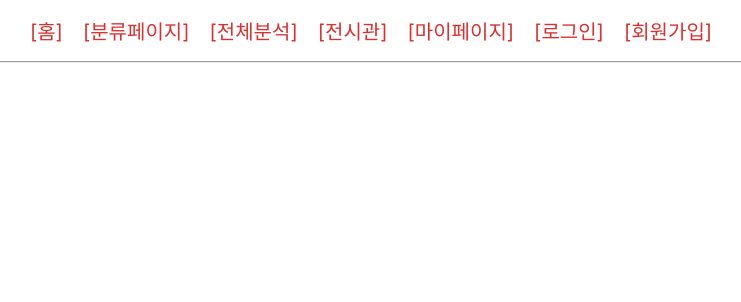
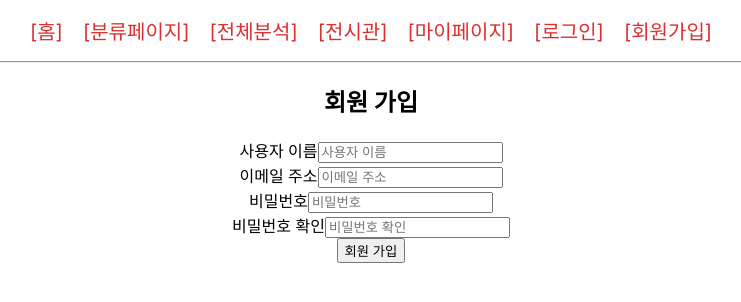
Before and after one commit to bugneet/album-project-app, a React (Create React App) app: page /Signup in a window 1280 px wide. Shown: the top 302 px of the page, without its empty margins (269-1010 px from the left). Built offline with nearby package versions, Linux system fonts and the light colour scheme.

Commit message:
20240122

```diff
--- /dev/null
+++ b/src/components/Login.js
@@ -0,0 +1,71 @@
+import React, { useState } from 'react';
+
+function LoginPage() {
+  const [username, setUsername] = useState('');
+  const [password, setPassword] = useState('');
+  const [error, setError] = useState(null);
+
+  const handleSubmit = async (e) => {
+    e.preventDefault();
+
+    try {
+      const response = await fetch('/login/', {
+        method: 'POST',
+        headers: { 'Content-Type': 'application/json' },
+        body: JSON.stringify({
+          username,
+          password,
+        }),
+      });
+
+      if (response.ok) {
+        const userData = await response.json();
+        console.log('로그인 성공, 사용자 정보:', userData);
+      } else {
+        const errorData = await response.json();
+        setError(errorData.message);
+      }
+    } catch (error) {
+      console.error(error);
+      setError('로그인 중 오류가 발생했습니다.');
+    }
+  };
+
+  return (
+    <div>
+      <h2>로그인</h2>
+
+      {error && <p className="error">{error}</p>}
+
+      <form onSubmit={handleSubmit}>
+        <div className="form-group">
+          <label htmlFor="username">사용자 이름</label>
+          <input
+            type="text"
+            id="username"
+            value={username}
+            onChange={(e) => setUsername(e.target.value)}
+            placeholder="사용자 이름"
+          />
+        </div>
+
+        <div className="form-group">
+          <label htmlFor="password">비밀번호</label>
+          <input
+            type="password"
+            id="password"
+            value={password}
+            onChange={(e) => setPassword(e.target.value)}
+            placeholder="비밀번호"
+          />
+        </div>
+
+        <button type="submit" className="btn btn-primary">
+          로그인
+        </button>
+      </form>
+    </div>
+  );
+}
+
+export default LoginPage;
--- /dev/null
+++ b/src/components/Signup.js
@@ -0,0 +1,110 @@
+import React, { useState } from 'react';
+
+const RegistrationForm = () => {
+  const [username, setUsername] = useState('');
+  const [email, setEmail] = useState('');
+  const [password, setPassword] = useState('');
+  const [confirmPassword, setConfirmPassword] = useState('');
+  const [error, setError] = useState(null);
+
+  const handleRegistration = async (e) => {
+    e.preventDefault();
+
+    if (password !== confirmPassword) {
+      setError('비밀번호가 일치하지 않습니다.');
+      return;
+    }
+
+    try {
+      const response = await fetch('/signup/', {
+        method: 'POST',
+        headers: {
+          'Content-Type': 'application/json',
+        },
+        body: JSON.stringify({
+          username,
+          email,
+          password,
+        }),
+      });
+
+      if (response.ok) {
+        console.log('회원 가입 성공');
+      } else {
+        const errorData = await response.json();
+        setError(errorData.message);
+      }
+    } catch (error) {
+      console.error('회원 가입 요청 중 오류:', error);
+      setError('회원 가입 중 오류가 발생했습니다.');
+    }
+  };
+
+  return (
+    <div>
+      <h2>회원 가입</h2>
+
+      {error && <p className="error">{error}</p>}
+
+      <form onSubmit={handleRegistration}>
+        <div className="form-group">
+          <label htmlFor="username">사용자 이름</label>
+          <input
+            type="text"
+            id="username"
+            name="username"
+            className="form-control"
+            placeholder="사용자 이름"
+            value={username}
+            onChange={(e) => setUsername(e.target.value)}
+          />
+        </div>
+
+        <div className="form-group">
+          <label htmlFor="email">이메일 주소</label>
+          <input
+            type="email"
+            id="email"
+            name="email"
+            className="form-control"
+            placeholder="이메일 주소"
+            value={email}
+            onChange={(e) => setEmail(e.target.value)}
+          />
+        </div>
+
+        <div className="form-group">
+          <label htmlFor="password">비밀번호</label>
+          <input
+            type="password"
+            id="password"
+            name="password"
+            className="form-control"
+            placeholder="비밀번호"
+            value={password}
+            onChange={(e) => setPassword(e.target.value)}
+          />
+        </div>
+
+        <div className="form-group">
+          <label htmlFor="password2">비밀번호 확인</label>
+          <input
+            type="password"
+            id="password2"
+            name="password2"
+            className="form-control"
+            placeholder="비밀번호 확인"
+            value={confirmPassword}
+            onChange={(e) => setConfirmPassword(e.target.value)}
+          />
+        </div>
+
+        <button type="submit" className="btn btn-primary">
+          회원 가입
+        </button>
+      </form>
+    </div>
+  );
+};
+
+export default RegistrationForm;
--- a/src/components/Top.js
+++ b/src/components/Top.js
@@ -1,6 +1,8 @@
 import React from 'react';
 import { Routes, Route, Link } from 'react-router-dom';
 import Home from './Home';
+import Login from './Login';
+import Signup from './Signup';
 
 const Top = () => {
     return (
@@ -12,13 +14,15 @@ const Top = () => {
                     <Link to="/">[전체분석]</Link>
                     <Link to="/">[전시관]</Link>
                     <Link to="/mypage_album">[마이페이지]</Link>
-                    <Link to="/">[로그인]</Link>
-                    <Link to="/">[회원가입]</Link>
+                    <Link to="/Login">[로그인]</Link>
+                    <Link to="/Signup">[회원가입]</Link>
                 </li>
             </ul>
             <hr />
             <Routes>
                 <Route path='/' element={<Home />}></Route>
+                <Route path='/Login' element={<Login />}></Route>
+                <Route path='/Signup' element={<Signup />}></Route>
             </Routes>
         </div>
     );
```
Also changed, not shown: src/components/Upload.js (added, +61 -0 lines), 1 other file (tests, documents, lock files or other folders).
